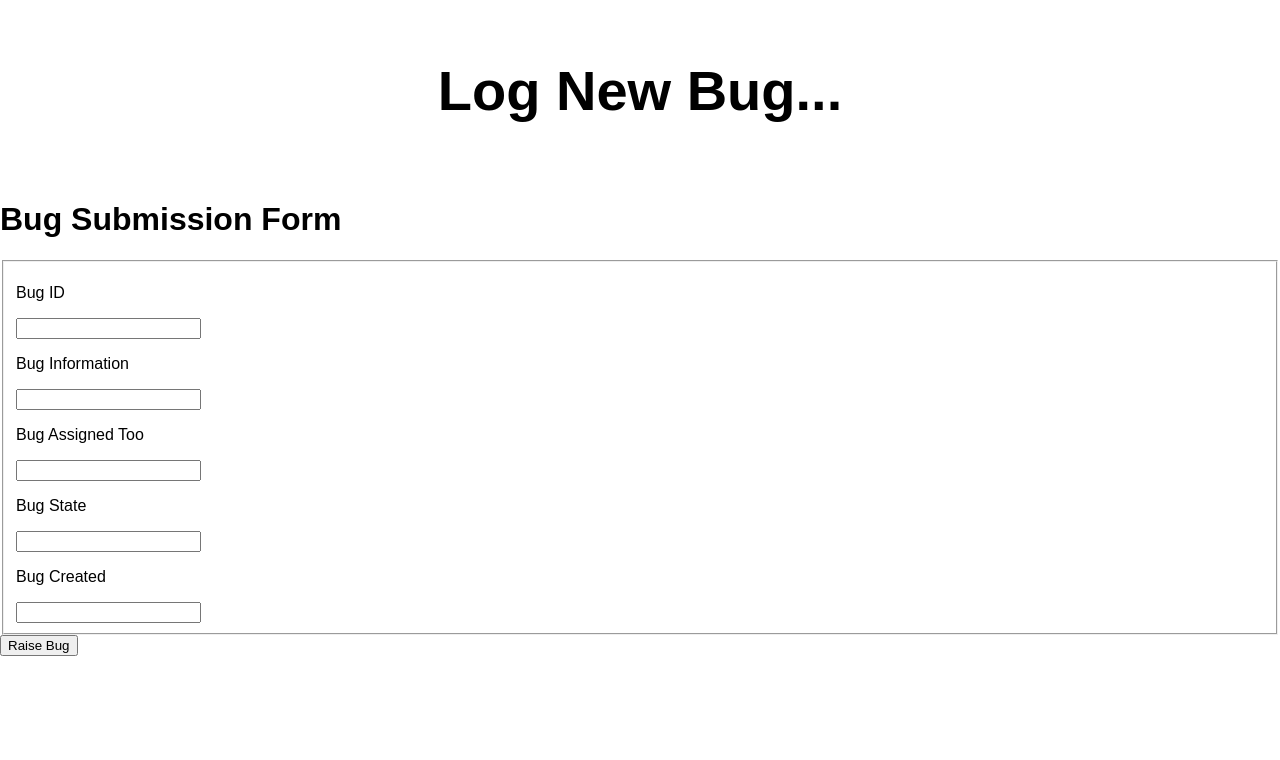
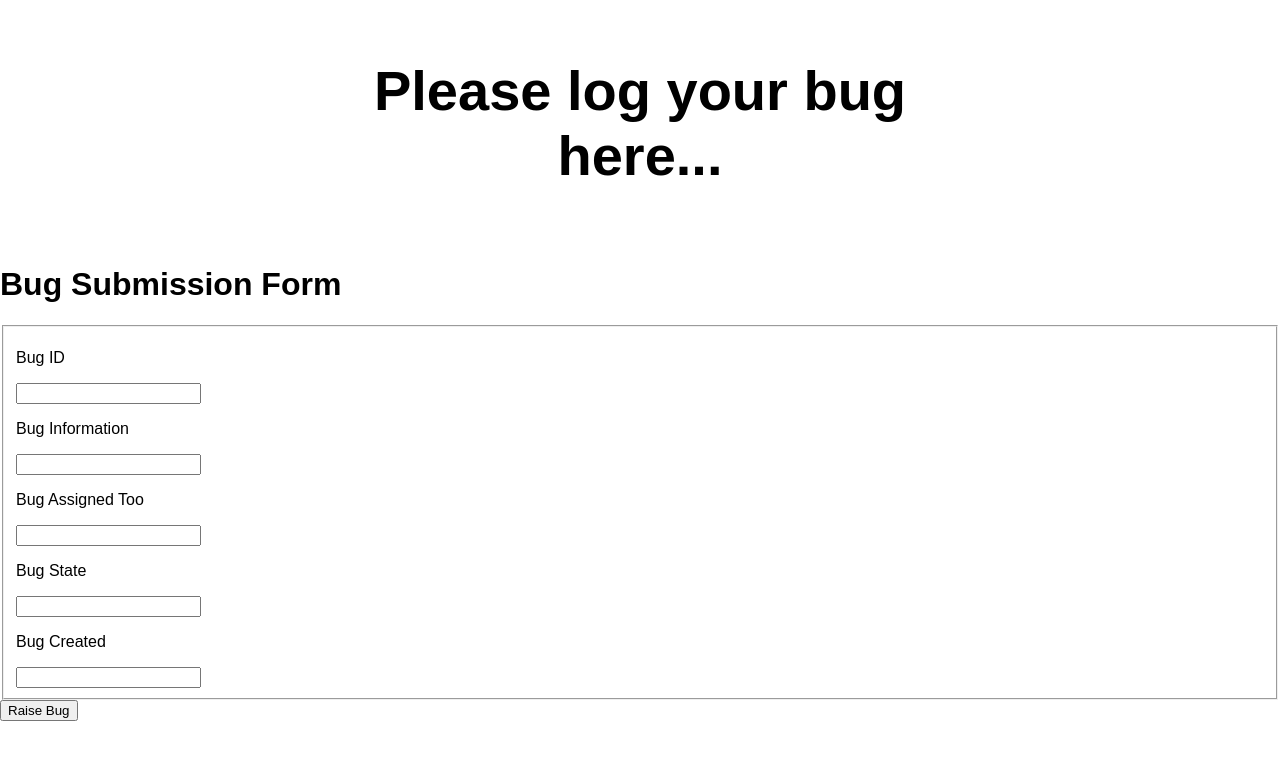
Before and after one commit to venkatasyagamreddy/my-first-static-web-app1, a website: page src/index.html in a window 1280 px wide. Drawn offline with Linux system fonts and the light colour scheme; no server answers.

Commit message:
Changes to Heading

```diff
--- a/src/index.html
+++ b/src/index.html
@@ -10,7 +10,7 @@
 
 <body>
   <main>
-    <h1>Log  New Bug...</h1>
+    <h1>Please log your bug here...</h1>
     </main>
     <div className="wrapper">
       <h1>Bug Submission Form</h1>
```
